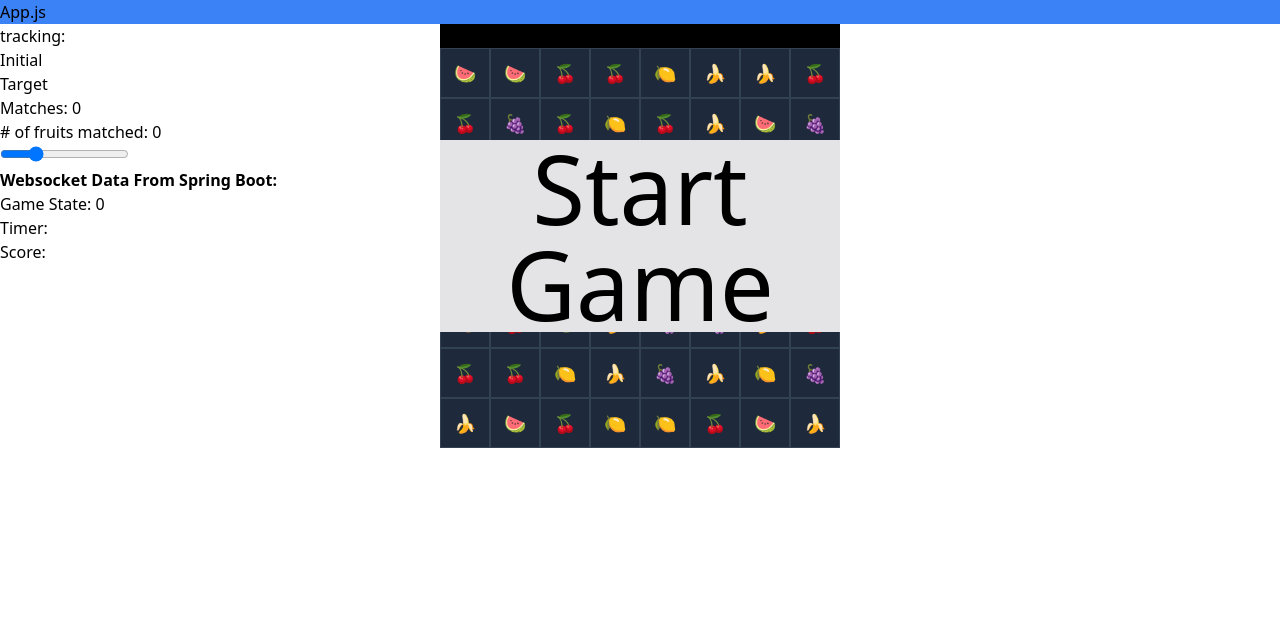
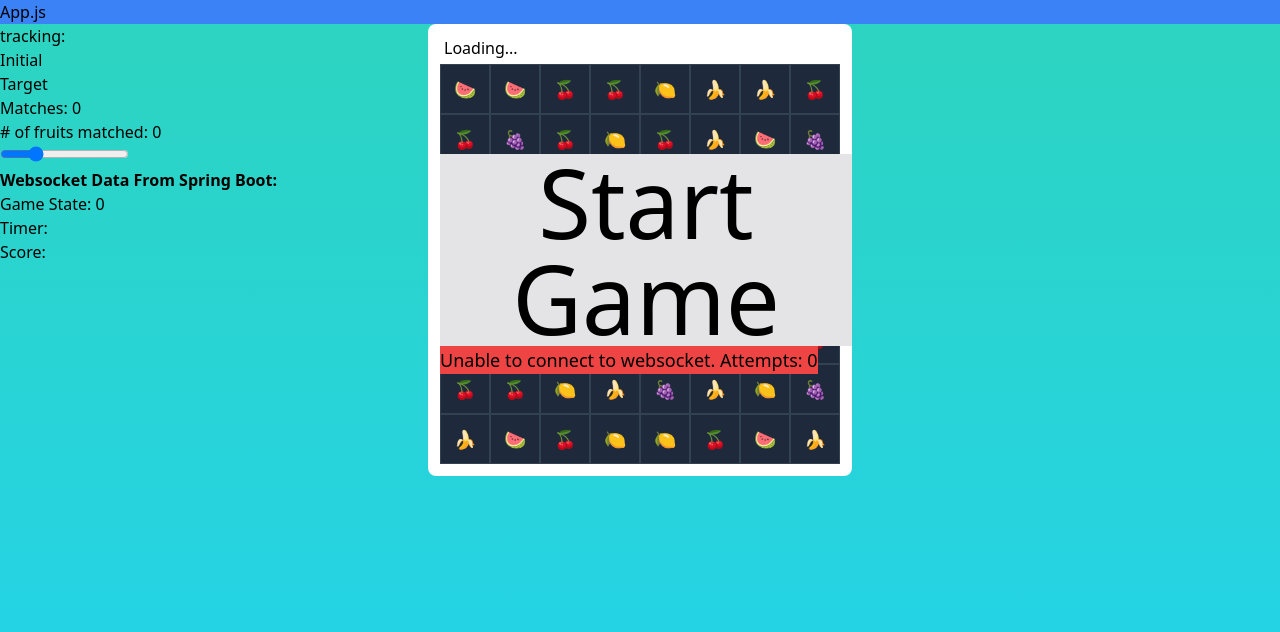
Before and after one commit to r-yabyab/swapples, a React (Create React App) app: page / in a window 1280 px wide. Shown: the top 632 px of the page. Built offline with nearby package versions, Linux system fonts and the light colour scheme; no server answers.

Commit message:
Unable to connect message

```diff
--- a/src/App.js
+++ b/src/App.js
@@ -7,13 +7,15 @@ function App() {
 
   return (
     <>
+      <div className="h-screen w-screen bg-gradient-to-t from-cyan-400 to-teal-400">
 
-    <Routes>
-      {/* <Route path="/" element={<Lobby />} /> */}
-      {/* <Route path="/game" element={<GameBoardComponent />} /> */}
-      <Route path="/" element={<GameBoardComponent />} />
+        <Routes>
+          {/* <Route path="/" element={<Lobby />} /> */}
+          {/* <Route path="/game" element={<GameBoardComponent />} /> */}
+          <Route path="/" element={<GameBoardComponent />} />
 
-    </Routes>
+        </Routes>
+      </div>
     </>
   )
 
--- a/src/components/game/CountdownTimer.js
+++ b/src/components/game/CountdownTimer.js
@@ -54,7 +54,7 @@ export default function CountdownTimer({ game }) {
     return (
         <div>
 
-            <div className=" bg-zinc-600 rounded-lg relative">
+            <div className=" bg-zinc-600 rounded-lg relative mb-2">
                 <div
                     className="h-[40px] bg-yellow-400 rounded-lg shadow-md shadow-black"
                     style={{
--- a/src/components/game/GameBoardComponent.js
+++ b/src/components/game/GameBoardComponent.js
@@ -180,12 +180,14 @@ export default function GameBoardComponent() {
         {/* {gameState == 1 ? `Time Left: ${timeLeft} seconds` : 'Game Over'} */}
       </div>
 
-      <div className=" flex flex-col absolute bg-black -translate-x-1/2 left-1/2">
+      <div className=" flex flex-col absolute -translate-x-1/2 left-1/2 bg-white p-3 rounded-lg">
+        <div className="w-[98%] ml-1 mb-1">
         <CountdownTimer
           game={game}
           clientRef={clientRef}
         />
-        <div>
+        </div>
+        <div className="">
         <Board
           rows={BoardOptions.BOARD_ROWS}
           cols={BoardOptions.BOARD_COLUMNS}
--- /dev/null
+++ b/src/components/game/Score.js
@@ -0,0 +1,14 @@
+
+export default function Score () {
+
+    return (
+        <>
+
+        <div>
+            <div>O</div>
+            <div>1x</div>
+            <div>668</div>
+        </div>
+        </>
+    )
+}
--- a/src/components/game/WebSocketClient.js
+++ b/src/components/game/WebSocketClient.js
@@ -1,4 +1,4 @@
-import React, { useEffect } from 'react';
+import React, { useEffect, useState } from 'react';
 import { Client } from '@stomp/stompjs';
 
 const BROKER_URL = 'ws://localhost:8080/gs-guide-websocket'
@@ -6,6 +6,8 @@ const BROKER_URL = 'ws://localhost:8080/gs-guide-websocket'
 export default function WebSocketClient ({ game, setGame, clientRef }) {
 
   // const clientRef = useRef(null);
+  const [connectionAttempts, setConnectionAttempts] = useState(0);
+  const [isConnected, setIsConnected] = useState(false);
 
   useEffect(() => {
 
@@ -14,6 +16,8 @@ export default function WebSocketClient ({ game, setGame, clientRef }) {
       reconnectDelay: 1000,
       onConnect: () => {
         console.log('Connected to WebSocket');
+        setIsConnected(true)
+        setConnectionAttempts(0)
 
         // Subscribe to the /topic/game destination
         client.subscribe('/topic/game', (message) => {
@@ -32,6 +36,11 @@ export default function WebSocketClient ({ game, setGame, clientRef }) {
       onStompError: (frame) => {
         console.error('Broker reported error: ' + frame.headers['message']);
         console.error('Additional details: ' + frame.body);
+      },
+      onWebSocketClose: () => {
+        console.log('WebSocket closed, retrying connection...');
+        setIsConnected(false);
+        setConnectionAttempts((prevAttempts) => prevAttempts + 1); // Increment attempt count
       },
     });
 
@@ -68,6 +77,8 @@ export default function WebSocketClient ({ game, setGame, clientRef }) {
             {(game.gameState === 2 || game.gameState === 0) &&
             <button onClick={sendBeginMessageToWebsocket}>Start Game</button>
             }
+
+{!isConnected && <div className='absolute text-lg bg-red-500'>Unable to connect to websocket. Attempts: {connectionAttempts}</div>}
         </>
     );
 
```
